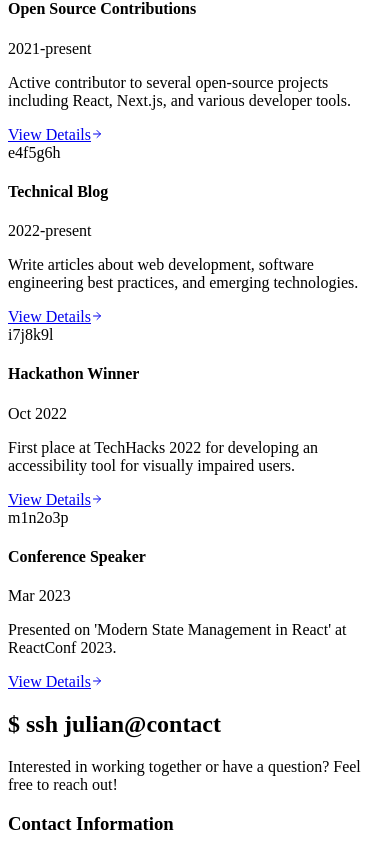
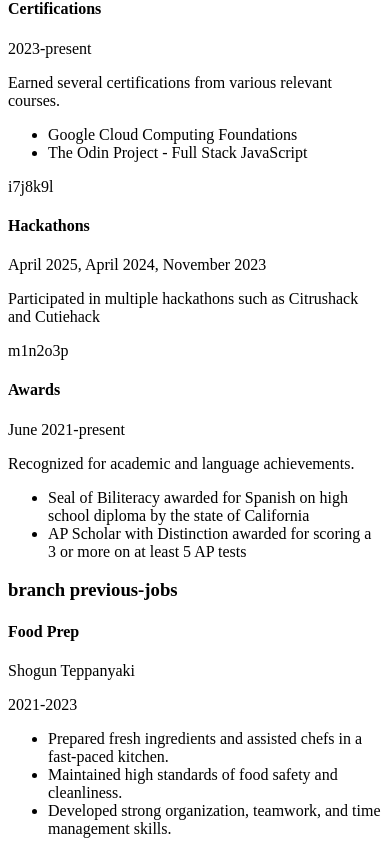
Before and after one commit to julianrodriguez2/personal-web, a Next.js app in the folder my-app/: page /terminaldesign in a window 390 px wide. Shown: the part 7017-7864 px from the top of the page. Built offline with nearby package versions, Linux system fonts and the light colour scheme.

Commit message:
responsive design on bigger screens, extra section fixed

```diff
--- a/my-app/src/pages/terminaldesign.tsx
+++ b/my-app/src/pages/terminaldesign.tsx
@@ -154,6 +154,19 @@ export default function TerminalPortfolio() {
     },
   ];
 
+  const previousJobs = [
+    {
+      title: "Food Prep",
+      company: "Shogun Teppanyaki",
+      period: "2021-2023",
+      description: [
+        "Prepared fresh ingredients and assisted chefs in a fast-paced kitchen.",
+        "Maintained high standards of food safety and cleanliness.",
+        "Developed strong organization, teamwork, and time management skills.",
+      ],
+    },
+  ];
+
   const skills = {
     frontend: [
       { name: "JavaScript (ES6+)", level: 90 },
@@ -229,37 +242,40 @@ export default function TerminalPortfolio() {
   ];
 
   const extraItems = [
+    // {
+    //   title: "Coding Clubs",
+    //   description:
+    //     "Joined various clubs such as the UCR Coding Club and the coding club in high school.",
+    //   date: "2022-present",
+    //   commit: "a1b2c3d",
+    // },
     {
-      title: "Open Source Contributions",
+      title: "Certifications",
       description:
-        "Active contributor to several open-source projects including React, Next.js, and various developer tools.",
-      link: "https://github.com/yourusername",
-      date: "2021-present",
-      commit: "a1b2c3d",
+        "Earned several certifications from various relevant courses.",
+      date: "2023-present",
+      commit: "e4f5g6h",
+      subItems: [
+        "Google Cloud Computing Foundations",
+        "The Odin Project - Full Stack JavaScript",
+      ],
     },
     {
-      title: "Technical Blog",
+      title: "Hackathons",
       description:
-        "Write articles about web development, software engineering best practices, and emerging technologies.",
-      link: "https://yourblog.dev",
-      date: "2022-present",
-      commit: "e4f5g6h",
-    },
-    {
-      title: "Hackathon Winner",
-      description:
-        "First place at TechHacks 2022 for developing an accessibility tool for visually impaired users.",
-      link: "#",
-      date: "Oct 2022",
+        "Participated in multiple hackathons such as Citrushack and Cutiehack",
+      date: "April 2025, April 2024, November 2023",
       commit: "i7j8k9l",
     },
     {
-      title: "Conference Speaker",
-      description:
-        "Presented on 'Modern State Management in React' at ReactConf 2023.",
-      link: "https://reactconf.com/speakers",
-      date: "Mar 2023",
+      title: "Awards",
+      description: "Recognized for academic and language achievements.",
+      date: "June 2021-present",
       commit: "m1n2o3p",
+      subItems: [
+        "Seal of Biliteracy awarded for Spanish on high school diploma by the state of California",
+        "AP Scholar with Distinction awarded for scoring a 3 or more on at least 5 AP tests",
+      ],
     },
   ];
 
@@ -1001,8 +1017,8 @@ export default function TerminalPortfolio() {
           id="skills"
           className="py-20 bg-[#1A1A2E]/30"
         >
-          <div className="container mx-auto px-4">
-            <div className="max-w-4xl mx-auto">
+          <div className="container mx-auto px-4 2xl:px-8">
+            <div className="w-full max-w-7xl mx-auto">
               <div className="mb-8 text-center">
                 <h2 className="text-3xl font-bold mb-4 text-[#5CFF5C]">
                   <span className="text-[#36A3FF]">$</span> mkdir skills
@@ -1027,7 +1043,7 @@ export default function TerminalPortfolio() {
                         </h3>
                       </div>
                       <div className="p-6">
-                        <div className="grid md:grid-cols-2 gap-4">
+                        <div className="grid md:grid-cols-2 xl:grid-cols-3 gap-4 2xl:gap-6">
                           {skillList.map((skill, index) => (
                             <div
                               key={index}
@@ -1067,8 +1083,8 @@ export default function TerminalPortfolio() {
           id="extra"
           className="py-20"
         >
-          <div className="container mx-auto px-4">
-            <div className="max-w-4xl mx-auto">
+          <div className="container mx-auto px-4 2xl:px-8">
+            <div className="w-full max-w-7xl mx-auto">
               <div className="mb-8 text-center">
                 <h2 className="text-3xl font-bold mb-4 text-[#5CFF5C]">
                   <span className="text-[#36A3FF]">$</span> git log
@@ -1080,7 +1096,7 @@ export default function TerminalPortfolio() {
                 </p>
               </div>
 
-              <div className="border border-[#5CFF5C]/30 rounded-md bg-[#1A1A2E]/50 overflow-hidden">
+              <div className="border border-[#5CFF5C]/30 rounded-md bg-[#1A1A2E]/50 overflow-hidden mb-8">
                 <div className="border-b border-[#5CFF5C]/30 p-3 bg-[#1A1A2E]">
                   <h3 className="text-xl font-bold text-[#5CFF5C]">
                     <span className="text-[#36A3FF]">branch:</span>{" "}
@@ -1090,23 +1106,34 @@ export default function TerminalPortfolio() {
                 <div className="p-6">
                   <div className="space-y-4">
                     {extraItems.map((item, index) => (
-                      <div key={index} className="flex">
+                      <div
+                        key={index}
+                        className="border-b border-[#5CFF5C]/10 pb-6 last:border-0 last:pb-0"
+                      >
+                        <div className="flex items-start">
                           <div className="text-[#36A3FF] mr-3 font-mono">
                             {item.commit}
                           </div>
-                        <div>
-                          <div className="flex items-center mb-1">
+                          <div className="flex-1">
+                            <div className="flex flex-wrap items-center mb-2">
                               <h4 className="text-[#5CFF5C] font-medium mr-2">
                                 {item.title}
                               </h4>
-                            <span className="text-xs text-[#E0E0E0]/50">
+                              <span className="text-xs text-[#E0E0E0]/50 bg-[#0C0C16] px-2 py-0.5 rounded">
                                 {item.date}
                               </span>
                             </div>
-                          <p className="text-[#E0E0E0] text-sm mb-2">
+                            <p className="text-[#E0E0E0] text-sm mb-3">
                               {item.description}
                             </p>
-                          {item.link && (
+                            {item.subItems && (
+                              <ul className="list-disc list-inside text-[#E0E0E0] text-sm ml-4 mt-2 space-y-1">
+                                {item.subItems.map((subItem, idx) => (
+                                  <li key={idx}>{subItem}</li>
+                                ))}
+                              </ul>
+                            )}
+                            {/* {item.link && (
                               <Link
                                 href={item.link}
                                 target="_blank"
@@ -1116,8 +1143,43 @@ export default function TerminalPortfolio() {
                                 View Details
                                 <ArrowRight size={12} className="ml-1" />
                               </Link>
-                          )}
+                            )} */}
                           </div>
+                        </div>
+                      </div>
+                    ))}
+                  </div>
+                </div>
+              </div>
+              <div className="border border-[#5CFF5C]/30 rounded-md bg-[#1A1A2E]/50 overflow-hidden">
+                <div className="border-b border-[#5CFF5C]/30 p-3 bg-[#1A1A2E]">
+                  <h3 className="text-xl font-bold text-[#5CFF5C]">
+                    <span className="text-[#36A3FF]">branch</span> previous-jobs
+                  </h3>
+                </div>
+                <div className="p-6">
+                  <div className="space-y-6">
+                    {previousJobs.map((job, index) => (
+                      <div
+                        key={index}
+                        className="border-l-2 border-[#5CFF5C] pl-4 pb-6 last:pb-0"
+                      >
+                        <div className="flex justify-between items-start mb-2">
+                          <div>
+                            <h4 className="text-xl font-medium text-[#5CFF5C]">
+                              {job.title}
+                            </h4>
+                            <p className="text-[#36A3FF]">{job.company}</p>
+                          </div>
+                          <span className="text-sm text-[#E0E0E0]/70 bg-[#0C0C16] px-2 py-0.5 rounded">
+                            {job.period}
+                          </span>
+                        </div>
+                        <ul className="list-disc list-inside text-[#E0E0E0] text-sm space-y-1 mt-2">
+                          {job.description.map((point, idx) => (
+                            <li key={idx}>{point}</li>
+                          ))}
+                        </ul>
                       </div>
                     ))}
                   </div>
@@ -1135,8 +1197,8 @@ export default function TerminalPortfolio() {
           id="contact"
           className="py-20 bg-[#1A1A2E]/30"
         >
-          <div className="container mx-auto px-4">
-            <div className="max-w-4xl mx-auto">
+          <div className="container mx-auto px-4 2xl:px-8">
+            <div className="w-full max-w-7xl mx-auto">
               <div className="mb-8 text-center">
                 <h2 className="text-3xl font-bold mb-4 text-[#5CFF5C]">
                   <span className="text-[#36A3FF]">$</span> ssh julian@contact
```
Lines whose indentation alone changed are shown as unchanged.
